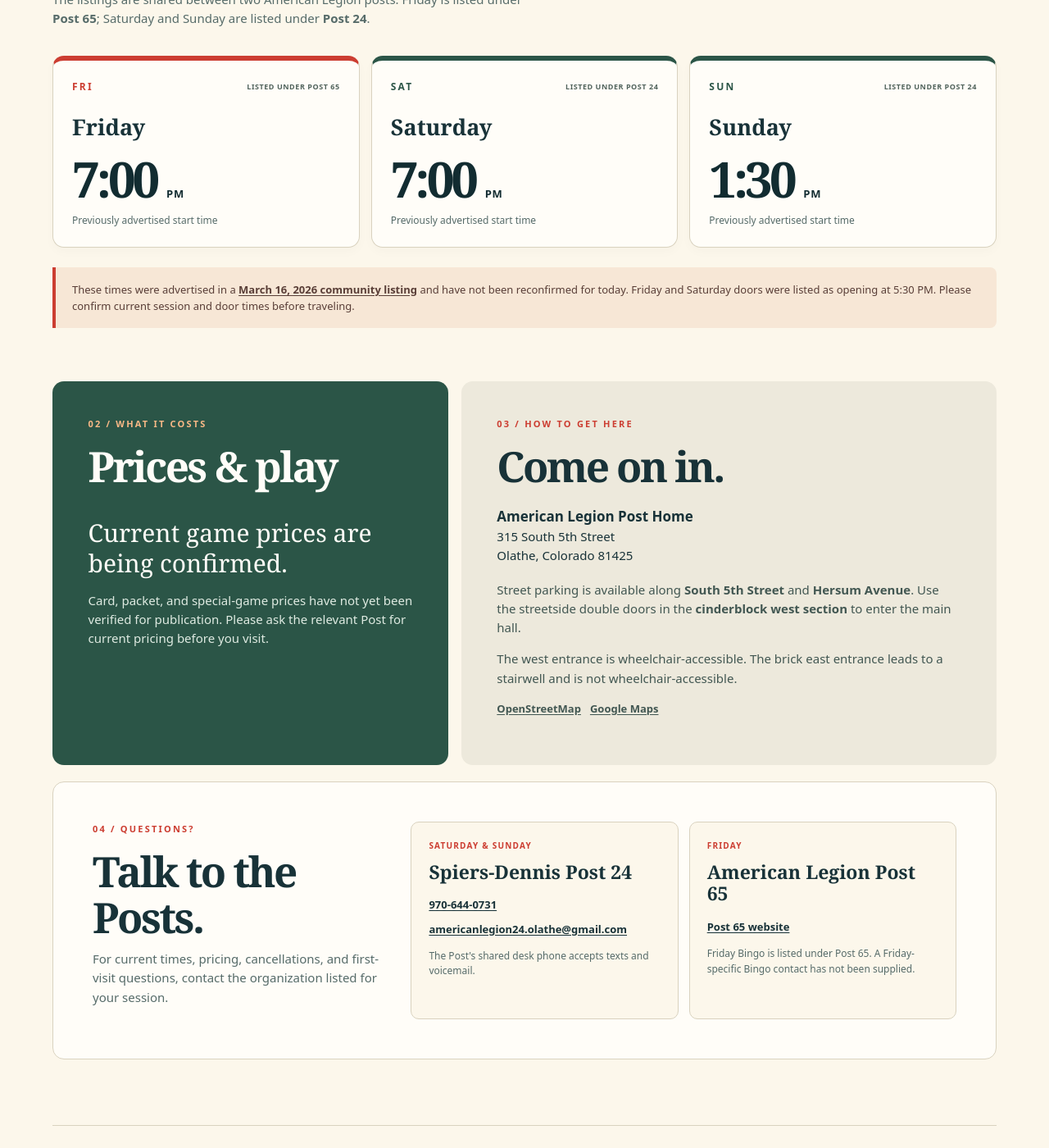
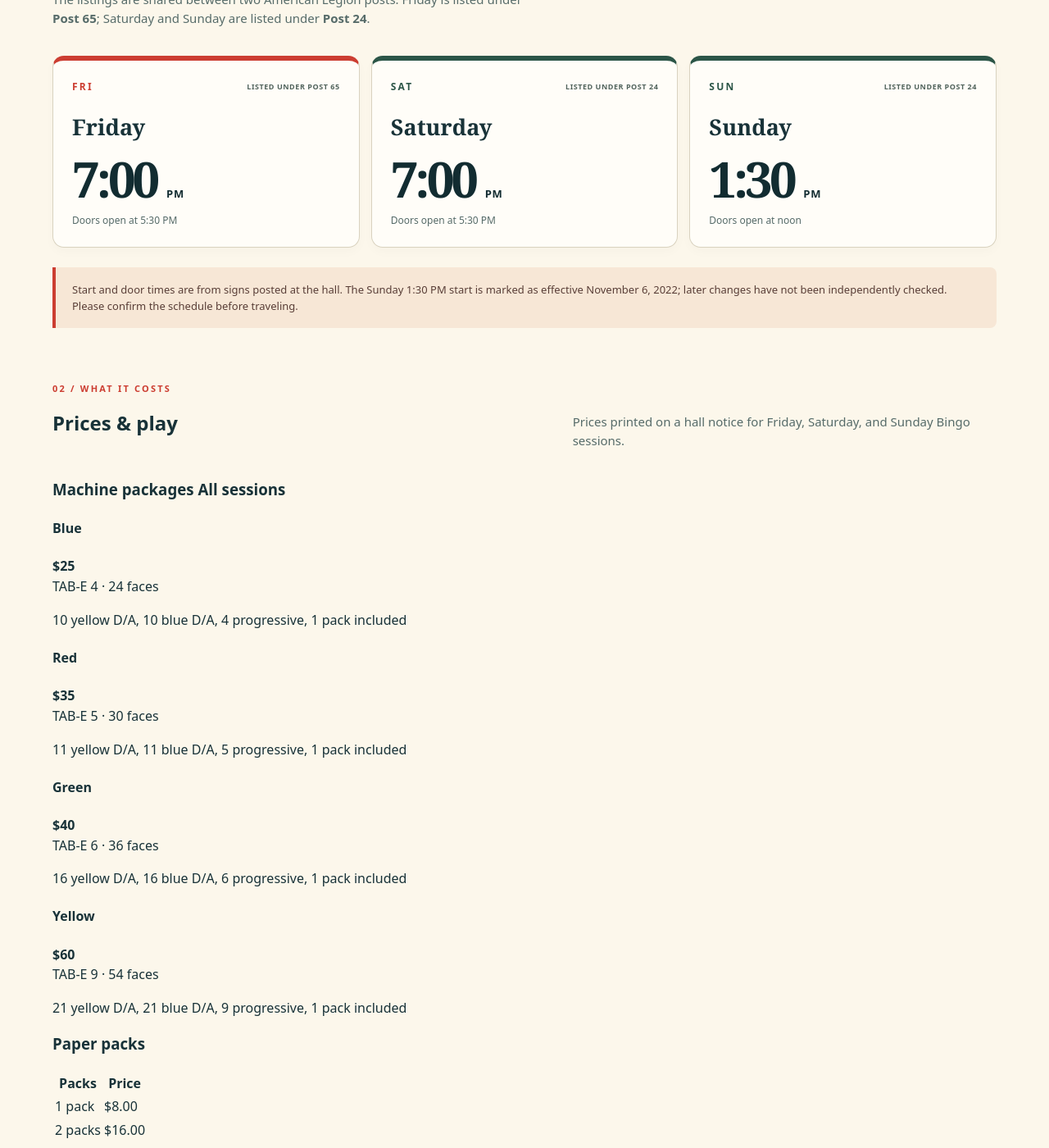
Before and after one commit to SPIERS-DENNIS-POST/spiers-dennis-post.github.io, a Jekyll site: the page built from donate/bingo/index.md, in a window 1280 px wide and 1400 px high, scrolled down 901 px. Shown: the whole window at 82% size. Built offline with Jekyll 4.4.1, drawn with Linux system fonts in a browser that asks for light colours; some of the changed text lies outside the part shown.

Commit message:
Publish hall-posted Bingo schedule, door times, machine and paper prices

```diff
--- a/donate/bingo/index.md
+++ b/donate/bingo/index.md
@@ -3,8 +3,7 @@
 title: Bingo in Olathe
 description: Public Bingo on Friday, Saturday, and Sunday at the American Legion hall in Olathe, Colorado. Find times, prices, visitor directions, and contacts.
 permalink: /donate/bingo/
-provenance_ids: [post-bingo-session-listing-2026-11-10, post-visitor-parking-2026-11-10, post-visitor-entrance-2026-11-10, post-wheelchair-entrance-2026-11-10]
-source_ids: [montrose-mirror-bingo-2026-03-16]
+provenance_ids: [post-bingo-session-listing-2026-11-10, post-bingo-posted-notices-2026-11-10, post-visitor-parking-2026-11-10, post-visitor-entrance-2026-11-10, post-wheelchair-entrance-2026-11-10]
 ---
 <section class="bingo-hero" aria-labelledby="bingo-title">
 <div class="bingo-hero-copy">
@@ -24,27 +23,35 @@
 <section class="bingo-section bingo-schedule" id="schedule" aria-labelledby="bingo-schedule-title">
 <div class="bingo-section-heading"><p class="bingo-eyebrow">01 / WEEKLY SESSIONS</p><h2 id="bingo-schedule-title">Find your night.</h2><p>The listings are shared between two American Legion posts. Friday is listed under <strong>Post 65</strong>; Saturday and Sunday are listed under <strong>Post 24</strong>.</p></div>
 <div class="bingo-days">
-<article class="bingo-day bingo-day-friday"><div class="bingo-day-top"><span class="bingo-day-label">FRI</span><span class="bingo-day-post">LISTED UNDER POST 65</span></div><h3>Friday</h3><p class="bingo-day-time">7:00 <small>PM</small></p><p class="bingo-day-note">Previously advertised start time</p></article>
-<article class="bingo-day"><div class="bingo-day-top"><span class="bingo-day-label">SAT</span><span class="bingo-day-post">LISTED UNDER POST 24</span></div><h3>Saturday</h3><p class="bingo-day-time">7:00 <small>PM</small></p><p class="bingo-day-note">Previously advertised start time</p></article>
-<article class="bingo-day bingo-day-sunday"><div class="bingo-day-top"><span class="bingo-day-label">SUN</span><span class="bingo-day-post">LISTED UNDER POST 24</span></div><h3>Sunday</h3><p class="bingo-day-time">1:30 <small>PM</small></p><p class="bingo-day-note">Previously advertised start time</p></article>
+<article class="bingo-day bingo-day-friday"><div class="bingo-day-top"><span class="bingo-day-label">FRI</span><span class="bingo-day-post">LISTED UNDER POST 65</span></div><h3>Friday</h3><p class="bingo-day-time">7:00 <small>PM</small></p><p class="bingo-day-note">Doors open at 5:30 PM</p></article>
+<article class="bingo-day"><div class="bingo-day-top"><span class="bingo-day-label">SAT</span><span class="bingo-day-post">LISTED UNDER POST 24</span></div><h3>Saturday</h3><p class="bingo-day-time">7:00 <small>PM</small></p><p class="bingo-day-note">Doors open at 5:30 PM</p></article>
+<article class="bingo-day bingo-day-sunday"><div class="bingo-day-top"><span class="bingo-day-label">SUN</span><span class="bingo-day-post">LISTED UNDER POST 24</span></div><h3>Sunday</h3><p class="bingo-day-time">1:30 <small>PM</small></p><p class="bingo-day-note">Doors open at noon</p></article>
 </div>
-<p class="bingo-schedule-caution">These times were advertised in a <a href="https://www.montrosemirror.com/wp-content/uploads/2026/03/MM681.pdf">March 16, 2026 community listing</a> and have not been reconfirmed for today. Friday and Saturday doors were listed as opening at 5:30 PM. Please confirm current session and door times before traveling.</p>
+<p class="bingo-schedule-caution">Start and door times are from signs posted at the hall. The Sunday 1:30 PM start is marked as effective November 6, 2022; later changes have not been independently checked. Please confirm the schedule before traveling.</p>
 </section>
-<div class="bingo-detail-grid">
-<section class="bingo-detail bingo-price" aria-labelledby="bingo-price-title">
-<p class="bingo-eyebrow">02 / WHAT IT COSTS</p><h2 id="bingo-price-title">Prices &amp; play</h2>
-<p class="bingo-detail-strong">Current game prices are being confirmed.</p>
-<p>Card, packet, and special-game prices have not yet been verified for publication. Please ask the relevant Post for current pricing before you visit.</p>
+<section class="bingo-prices" aria-labelledby="bingo-price-title">
+<div class="bingo-section-heading"><div><p class="bingo-eyebrow">02 / WHAT IT COSTS</p><h2 id="bingo-price-title">Prices &amp; play</h2></div><p>Prices printed on a hall notice for Friday, Saturday, and Sunday Bingo sessions.</p></div>
+<h3 class="bingo-prices-subhead">Machine packages <span>All sessions</span></h3>
+<div class="bingo-price-tiers">
+<article class="bingo-price-tier bingo-tier-blue"><div class="bingo-tier-top"><h4>Blue</h4><strong>$25</strong></div><p class="bingo-tier-spec">TAB-E 4 · 24 faces</p><p>10 yellow D/A, 10 blue D/A, 4 progressive, 1 pack included</p></article>
+<article class="bingo-price-tier bingo-tier-red"><div class="bingo-tier-top"><h4>Red</h4><strong>$35</strong></div><p class="bingo-tier-spec">TAB-E 5 · 30 faces</p><p>11 yellow D/A, 11 blue D/A, 5 progressive, 1 pack included</p></article>
+<article class="bingo-price-tier bingo-tier-green"><div class="bingo-tier-top"><h4>Green</h4><strong>$40</strong></div><p class="bingo-tier-spec">TAB-E 6 · 36 faces</p><p>16 yellow D/A, 16 blue D/A, 6 progressive, 1 pack included</p></article>
+<article class="bingo-price-tier bingo-tier-yellow"><div class="bingo-tier-top"><h4>Yellow</h4><strong>$60</strong></div><p class="bingo-tier-spec">TAB-E 9 · 54 faces</p><p>21 yellow D/A, 21 blue D/A, 9 progressive, 1 pack included</p></article>
+</div>
+<div class="bingo-paper-wrap">
+<section class="bingo-paper-panel" aria-labelledby="bingo-paper-title"><h3 id="bingo-paper-title">Paper packs</h3><table class="bingo-paper-table"><thead><tr><th scope="col">Packs</th><th scope="col">Price</th></tr></thead><tbody><tr><td>1 pack</td><td>$8.00</td></tr><tr><td>2 packs</td><td>$16.00</td></tr><tr><td>3 packs</td><td>$20.00</td></tr><tr><td>4 packs</td><td>$24.00</td></tr></tbody></table></section>
+<section class="bingo-paper-panel" aria-labelledby="bingo-extras-title"><h3 id="bingo-extras-title">Extras</h3><dl class="bingo-extra-list"><div><dt>Additional packs</dt><dd>$4.00 each</dd></div><div><dt>Special packs</dt><dd>$2.00</dd></div><div><dt>Progressives</dt><dd>$1.00 each</dd></div><div><dt>D/A sheets</dt><dd>$0.50 each</dd></div><div><dt>Six-on blue or yellow sheets</dt><dd>$0.50 each</dd></div></dl></section>
+</div>
+<p class="bingo-schedule-caution">The photographed price notice has no visible effective date. These are posted prices, not independently confirmed current charges. Please confirm prices with the session organizers before purchasing.</p>
 </section>
-<section class="bingo-detail bingo-arrival" aria-labelledby="bingo-arrival-title">
+<section class="bingo-detail bingo-arrival bingo-visit" aria-labelledby="bingo-arrival-title">
 <p class="bingo-eyebrow">03 / HOW TO GET HERE</p><h2 id="bingo-arrival-title">Come on in.</h2>
 <address><strong>American Legion Post Home</strong><span>315 South 5th Street</span><span>Olathe, Colorado 81425</span></address>
 <p>Street parking is available along <strong>South 5th Street</strong> and <strong>Hersum Avenue</strong>. Use the streetside double doors in the <strong>cinderblock west section</strong> to enter the main hall.</p>
 <p>The west entrance is wheelchair-accessible. The brick east entrance leads to a stairwell and is not wheelchair-accessible.</p>
 <p class="bingo-map-links"><a href="https://www.openstreetmap.org/way/1411993746">OpenStreetMap</a><a href="https://www.google.com/maps/search/?api=1&amp;query=315%20S%205th%20St%2C%20Olathe%2C%20CO%2081425">Google Maps</a></p>
 </section>
-</div>
 <section class="bingo-contact" aria-labelledby="bingo-contact-title">
 <div><p class="bingo-eyebrow">04 / QUESTIONS?</p><h2 id="bingo-contact-title">Talk to the Posts.</h2><p>For current times, pricing, cancellations, and first-visit questions, contact the organization listed for your session.</p></div>
-<div class="bingo-contact-cards"><div class="bingo-contact-card"><span class="bingo-contact-type">SATURDAY &amp; SUNDAY</span><h3>Spiers-Dennis Post 24</h3><a href="tel:+1{{ site.data.post.contact.phone | remove: '-' }}">{{ site.data.post.contact.phone | escape }}</a><a href="mailto:{{ site.data.post.contact.email | escape }}">{{ site.data.post.contact.email | escape }}</a><p>The Post's shared desk phone accepts texts and voicemail.</p></div><div class="bingo-contact-card"><span class="bingo-contact-type">FRIDAY</span><h3>American Legion Post 65</h3><a href="https://www.alharrywhitepost65.org/">Post 65 website</a><p>Friday Bingo is listed under Post 65. A Friday-specific Bingo contact has not been supplied.</p></div></div>
+<div class="bingo-contact-cards"><div class="bingo-contact-card"><span class="bingo-contact-type">SATURDAY &amp; SUNDAY</span><h3>Spiers-Dennis Post 24</h3><a href="tel:+1{{ site.data.post.contact.phone | remove: '-' }}">{{ site.data.post.contact.phone | escape }}</a><a href="mailto:{{ site.data.post.contact.email | escape }}">{{ site.data.post.contact.email | escape }}</a><p>The Post's shared desk phone accepts texts and voicemail.</p></div><div class="bingo-contact-card"><span class="bingo-contact-type">FRIDAY</span><h3>American Legion Post 65</h3><a href="https://www.alharrywhitepost65.org/">Post 65 website</a><p>Friday Bingo is listed under Post 65. Please use its official website for Friday session questions.</p></div></div>
 </section>
```
